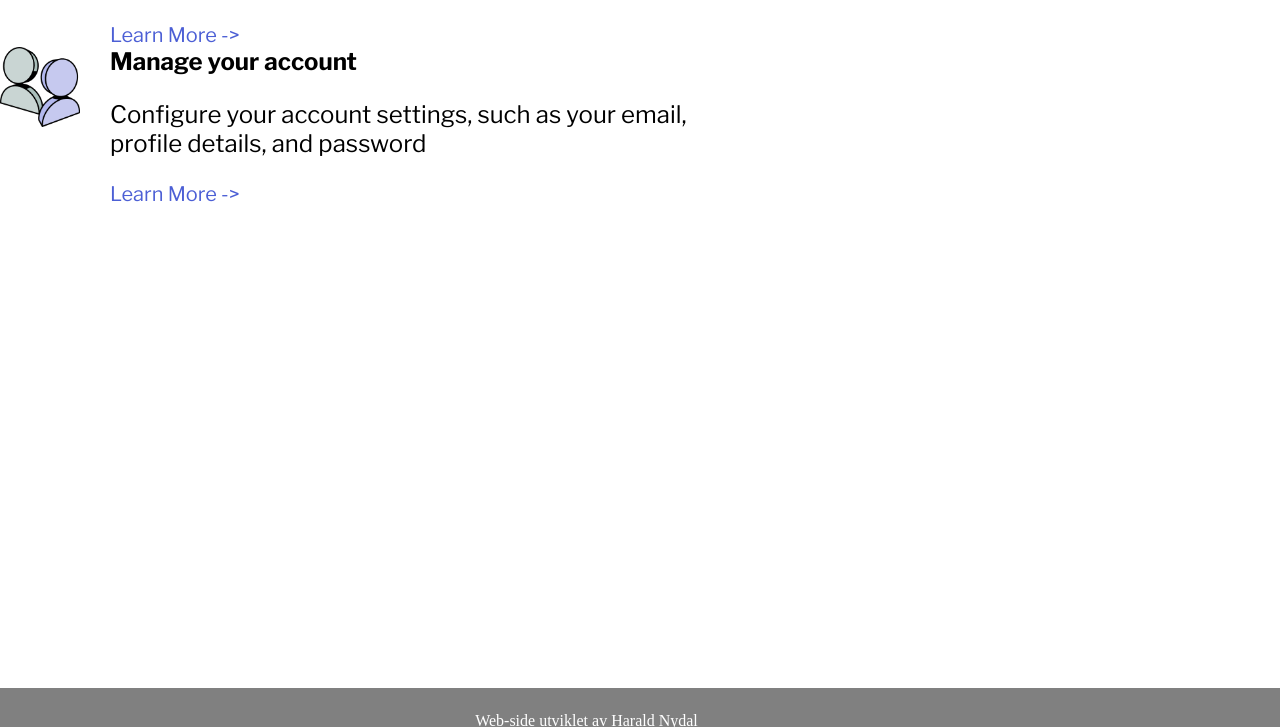
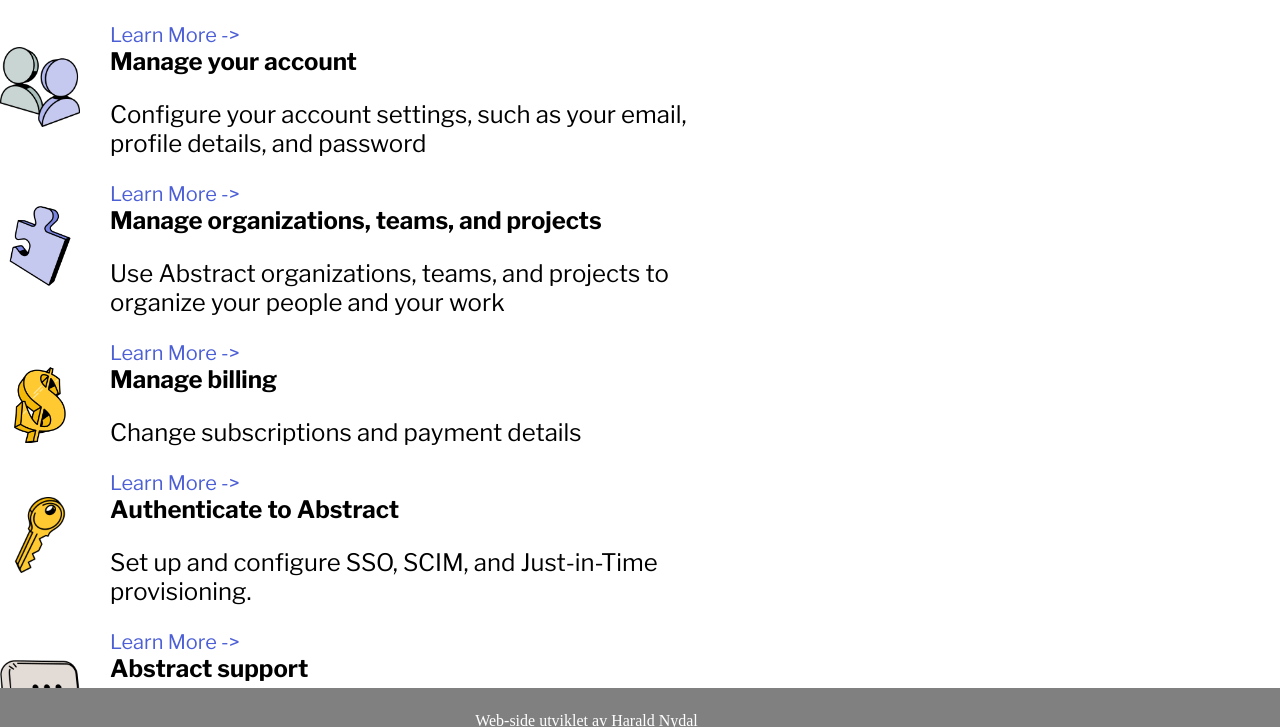
Before and after one commit to Lazy-CSharp-Coder/AbstractProject, a website: page index.html in a window 1280 px wide. Shown: the part 597-1324 px from the top of the page. Drawn offline with nearby package versions, Linux system fonts and the light colour scheme.

Commit message:
put icons in place

```diff
--- a/index.html
+++ b/index.html
@@ -56,6 +56,46 @@
           </div>
         </div>
       </div>
+      <div  class="flex choicesDiv">
+        <div class="flex iconAndTextWrapper">
+          <img class="iconsMain" src="Icons/icon-organizations.png" alt="icon icon-versions">
+          <div class="choicesTextWrapperDiv">
+            <p class="headingIconChoices">Manage organizations, teams, and projects</p>
+           <p class="choicesText">Use Abstract organizations, teams, and projects to organize your people and your work</p>
+           <a class="anchorLearnMore" href="">Learn More -></a>
+          </div>
+        </div>
+      </div>
+      <div  class="flex choicesDiv">
+        <div class="flex iconAndTextWrapper">
+          <img class="iconsMain" src="Icons/icon-billing.png" alt="icon icon-versions">
+          <div class="choicesTextWrapperDiv">
+            <p class="headingIconChoices">Manage billing</p>
+           <p class="choicesText">Change subscriptions and payment details</p>
+           <a class="anchorLearnMore" href="">Learn More -></a>
+          </div>
+        </div>
+      </div>
+      <div  class="flex choicesDiv">
+        <div class="flex iconAndTextWrapper">
+          <img class="iconsMain" src="Icons/icon-authenticate.png" alt="icon icon-versions">
+          <div class="choicesTextWrapperDiv">
+            <p class="headingIconChoices">Authenticate to Abstract</p>
+           <p class="choicesText">Set up and configure SSO, SCIM, and Just-in-Time provisioning.</p>
+           <a class="anchorLearnMore" href="">Learn More -></a>
+          </div>
+        </div>
+      </div>
+      <div  class="flex choicesDiv">
+        <div class="flex iconAndTextWrapper">
+          <img class="iconsMain" src="Icons/icon-comment.png" alt="icon icon-versions">
+          <div class="choicesTextWrapperDiv">
+            <p class="headingIconChoices">Abstract support</p>
+           <p class="choicesText">Get in touch with a human.</p>
+           <a class="anchorLearnMore" href="">Learn More -></a>
+          </div>
+        </div>
+      </div>
       </section>
     </main>
 
```
